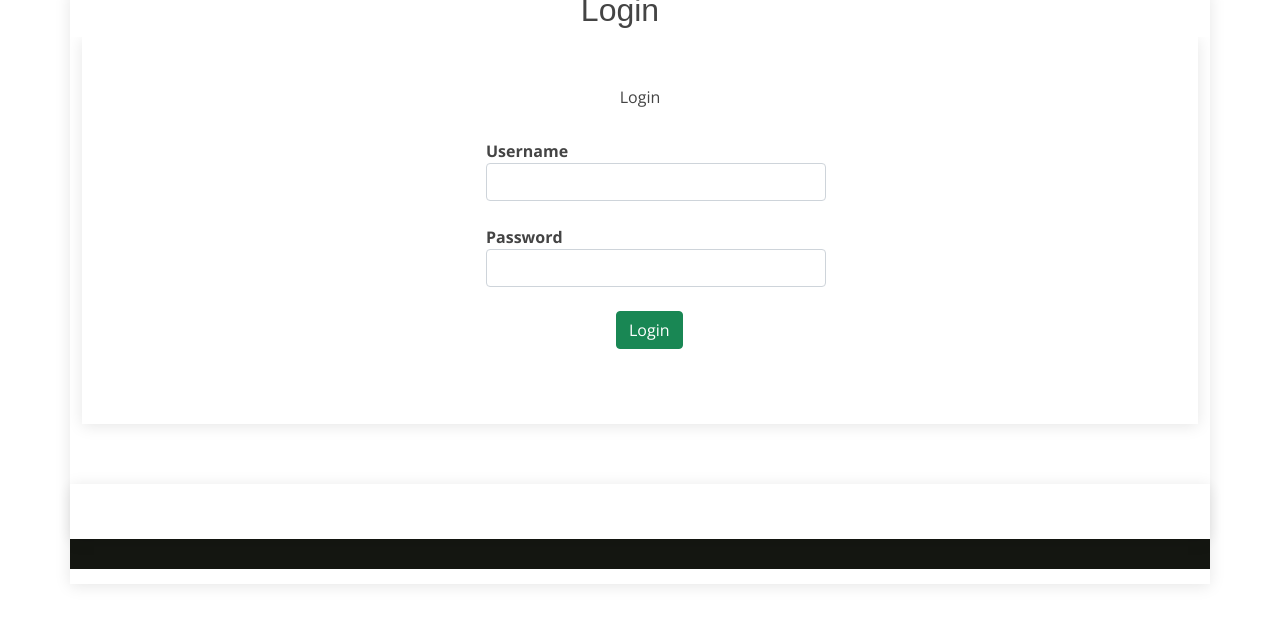
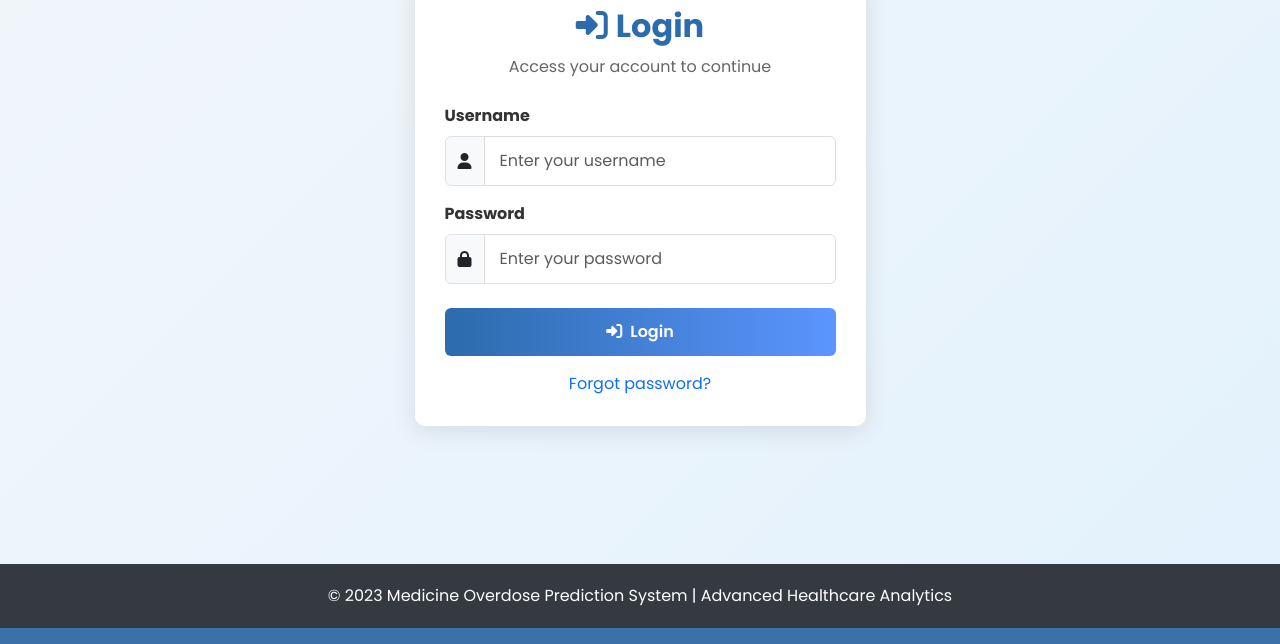
Before and after one commit to Abhishekt03/medicine_overdose_prediction, a Flask app: page /login in a window 1280 px wide. Shown: the part 611-1255 px from the top of the page. Run offline with Flask 3, Linux system fonts and the light colour scheme; some libraries are stand-ins or nearby versions.

Commit message:
Update login.html

```diff
--- a/templates/login.html
+++ b/templates/login.html
@@ -5,272 +5,355 @@
   <meta charset="utf-8">
   <meta content="width=device-width, initial-scale=1.0" name="viewport">
 
-  <title>Medicine Overdose Prediction</title>
-  <meta content="" name="description">
-  <meta content="" name="keywords">
+  <title>Login | Medicine Overdose Prediction</title>
+  <meta content="Login to access the Medicine Overdose Prediction system" name="description">
+  <meta content="medicine overdose, prediction, healthcare, machine learning" name="keywords">
 
   <!-- Favicons -->
   <link href="https://cdn.jsdelivr.net/npm/bootstrap-icons@1.10.5/font/bootstrap-icons.css" rel="stylesheet">
   <link href="https://cdn.jsdelivr.net/npm/aos@2.3.4/dist/aos.css" rel="stylesheet">
-<script src="https://cdn.jsdelivr.net/npm/aos@2.3.4/dist/aos.js"></script>
-
 
   <!-- Google Fonts -->
   <link href="https://fonts.googleapis.com/css?family=Open+Sans:300,300i,400,400i,600,600i,700,700i|Roboto:300,300i,400,400i,500,500i,600,600i,700,700i|Poppins:300,300i,400,400i,500,500i,600,600i,700,700i" rel="stylesheet">
 
-  <!-- Vendor CSS Files -->
-  <link href="../static/vendor/animate.css/animate.min.css" rel="stylesheet">
-  <link href="../static/vendor/aos/aos.css" rel="stylesheet">
-  <link href="../static/vendor/bootstrap/css/bootstrap.min.css" rel="stylesheet">
-  <link href="../static/vendor/bootstrap-icons/bootstrap-icons.css" rel="stylesheet">
-  <link href="../static/vendor/boxicons/css/boxicons.min.css" rel="stylesheet">
-  <link href="../static/vendor/glightbox/css/glightbox.min.css" rel="stylesheet">
-  <link href="../static/vendor/remixicon/remixicon.css" rel="stylesheet">
-  <link href="../static/vendor/swiper/swiper-bundle.min.css" rel="stylesheet">
+  <!-- Bootstrap CSS -->
+  <link href="https://cdn.jsdelivr.net/npm/bootstrap@5.3.0/dist/css/bootstrap.min.css" rel="stylesheet">
 
-  <!-- Template Main CSS File -->
-  <link href="../static/css/style5.css" rel="stylesheet">
+  <!-- Font Awesome -->
+  <link rel="stylesheet" href="https://cdnjs.cloudflare.com/ajax/libs/font-awesome/6.4.0/css/all.min.css">
 
-  <!-- =======================================================
-  * Template Name: Company - v4.6.1
-  * Template URL: https://bootstrapmade.com/company-free-html-bootstrap-template/
-  * Author: BootstrapMade.com
-  * License: https://bootstrapmade.com/license/
-  ======================================================== -->
+  <style>
+    :root {
+      --primary: #2c6bac;
+      --secondary: #5b95ff;
+      --accent: #21cbff;
+      --light: #f8f9fa;
+      --dark: #343a40;
+      --success: #28a745;
+    }
+
+    body {
+      font-family: 'Poppins', sans-serif;
+      background: linear-gradient(135deg, #f5f7fa 0%, #e3f2fd 100%);
+      color: #333;
+      min-height: 100vh;
+    }
+
+    .header {
+      background: linear-gradient(to right, var(--primary), var(--secondary));
+      color: white;
+      padding: 15px 0;
+      box-shadow: 0 4px 12px rgba(0, 0, 0, 0.1);
+    }
+
+    .navbar {
+      background: white;
+      box-shadow: 0 2px 10px rgba(0, 0, 0, 0.1);
+    }
+
+    .navbar-nav .nav-link {
+      color: var(--dark);
+      font-weight: 500;
+      padding: 0.8rem 1rem;
+      transition: all 0.3s;
+    }
+
+    .navbar-nav .nav-link:hover {
+      color: var(--primary);
+      background: rgba(43, 107, 172, 0.1);
+      border-radius: 4px;
+    }
+
+    .hero-section {
+      background: url('https://images.unsplash.com/photo-1576091160399-112ba8d25d1f?ixlib=rb-4.0.3&auto=format&fit=crop&w=1920&q=80') no-repeat center center;
+      background-size: cover;
+      padding: 100px 0;
+      position: relative;
+    }
+
+    .hero-section::before {
+      content: '';
+      position: absolute;
+      top: 0;
+      left: 0;
+      right: 0;
+      bottom: 0;
+      background: rgba(43, 107, 172, 0.85);
+    }
+
+    .hero-content {
+      position: relative;
+      z-index: 1;
+      color: white;
+    }
+
+    .login-container {
+      background: white;
+      border-radius: 10px;
+      box-shadow: 0 5px 25px rgba(0, 0, 0, 0.1);
+      padding: 30px;
+      margin: -70px auto 50px;
+      position: relative;
+      z-index: 10;
+    }
+
+    .login-header {
+      text-align: center;
+      margin-bottom: 25px;
+    }
+
+    .login-header h2 {
+      color: var(--primary);
+      font-weight: 700;
+      margin-bottom: 10px;
+    }
+
+    .login-header p {
+      color: #666;
+    }
+
+    .form-control {
+      border: 1px solid #ddd;
+      border-radius: 6px;
+      padding: 12px 15px;
+      transition: all 0.3s;
+    }
+
+    .form-control:focus {
+      border-color: var(--secondary);
+      box-shadow: 0 0 0 0.2rem rgba(91, 149, 255, 0.25);
+    }
+
+    .btn-login {
+      background: linear-gradient(to right, var(--primary), var(--secondary));
+      color: white;
+      border: none;
+      padding: 12px 30px;
+      border-radius: 6px;
+      font-weight: 600;
+      transition: all 0.3s;
+      width: 100%;
+    }
+
+    .btn-login:hover {
+      transform: translateY(-2px);
+      box-shadow: 0 4px 10px rgba(43, 107, 172, 0.3);
+    }
+
+    .info-card {
+      background: linear-gradient(135deg, #e3f2fd 0%, #bbdefb 100%);
+      border-radius: 8px;
+      padding: 20px;
+      margin-top: 20px;
+      border-left: 4px solid var(--primary);
+    }
+
+    .info-card h5 {
+      color: var(--primary);
+      margin-bottom: 10px;
+    }
+
+    footer {
+      background: var(--dark);
+      color: white;
+      padding: 20px 0;
+      margin-top: 40px;
+    }
+
+    @media (max-width: 768px) {
+      .login-container {
+        margin: 30px auto;
+        padding: 20px;
+      }
+    }
+  </style>
 </head>
 
 <body>
 
-  <!-- ======= Top Bar ======= -->
-  <div id="topbar" class="d-flex align-items-center fixed-top">
-    <div class="container d-flex justify-content-center justify-content-md-between">
+  <!-- ======= Header ======= -->
+  <header class="header">
+    <div class="container">
+      <div class="row align-items-center">
+        <div class="col-md-6">
+          <h1 class="mb-0">Medicine Overdose Prediction</h1>
+        </div>
+        <div class="col-md-6 text-md-right">
+          <p class="mb-0"><i class="fas fa-pills mr-2"></i>Intelligent Healthcare Solutions</p>
+        </div>
+      </div>
+    </div>
+  </header>
 
+  <!-- Navigation -->
+  <nav class="navbar navbar-expand-lg navbar-light sticky-top">
+    <div class="container">
+      <button class="navbar-toggler" type="button" data-bs-toggle="collapse" data-bs-target="#navbarNav" aria-controls="navbarNav" aria-expanded="false" aria-label="Toggle navigation">
+        <span class="navbar-toggler-icon"></span>
+      </button>
+      <div class="collapse navbar-collapse" id="navbarNav">
+        <ul class="navbar-nav ms-auto">
+          <li class="nav-item">
+            <a class="nav-link" href="{{ url_for('first')}}"><i class="fas fa-home mr-1"></i> Home</a>
+          </li>
+          <li class="nav-item">
+            <a class="nav-link" href="{{ url_for('home')}}"><i class="fas fa-diagnoses mr-1"></i> Prediction</a>
+          </li>
+          <li class="nav-item">
+            <a class="nav-link" href="{{ url_for('precautions')}}"><i class="fas fa-shield-alt mr-1"></i> Precautions</a>
+          </li>
+          <li class="nav-item">
+            <a class="nav-link active" href="#"><i class="fas fa-sign-in-alt mr-1"></i> Login</a>
+          </li>
+        </ul>
+      </div>
+    </div>
+  </nav>
 
+  <!-- Hero Section -->
+  <section class="hero-section">
+    <div class="container hero-content">
+      <div class="row">
+        <div class="col-lg-8 mx-auto text-center">
+          <h1 class="display-4 fw-bold">Medicine Overdose Prediction</h1>
+          <p class="lead">Advanced machine learning approaches for predicting medication overdose risks</p>
+        </div>
+      </div>
+    </div>
+  </section>
 
+  <!-- Login Section -->
+  <section class="py-5">
+    <div class="container">
+      <div class="row justify-content-center">
+        <div class="col-md-6 col-lg-5">
+          <div class="login-container" data-aos="fade-up">
+            <div class="login-header">
+              <h2><i class="fas fa-sign-in-alt me-2"></i>Login</h2>
+              <p>Access your account to continue</p>
+            </div>
+
+            <form id="loginForm">
+              <div class="mb-3">
+                <label for="username" class="form-label"><strong>Username</strong></label>
+                <div class="input-group">
+                  <span class="input-group-text"><i class="fas fa-user"></i></span>
+                  <input type="text" class="form-control" id="username" name="username" placeholder="Enter your username" required>
+                </div>
+              </div>
+
+              <div class="mb-4">
+                <label for="password" class="form-label"><strong>Password</strong></label>
+                <div class="input-group">
+                  <span class="input-group-text"><i class="fas fa-lock"></i></span>
+                  <input type="password" class="form-control" id="password" name="password" placeholder="Enter your password" required>
+                </div>
+              </div>
+
+              <div class="d-grid">
+                <button type="button" class="btn btn-login" onclick="login()">
+                  <i class="fas fa-sign-in-alt me-2"></i>Login
+                </button>
+              </div>
+
+              <div class="text-center mt-3">
+                <a href="#" class="text-decoration-none">Forgot password?</a>
+              </div>
+            </form>
+
+            <!-- Info Card -->
 
           </div>
         </div>
-
-  <!-- ======= Header ======= -->
-  <header id="header" class="fixed-top d-flex align-items-cente">
-    <div class="container-fluid container-xl d-flex align-items-center justify-content-lg-between">
-
-      <h1 class="col-lg-8"><a href="index.html"> <span>Medicine Overdose Prediction</span></a></h1>
-      <!-- Uncomment below if you prefer to use an image logo -->
-      <!-- <a href="index.html" class="logo me-auto me-lg-0"><img src="../static/img/logo.png" alt="" class="img-fluid"></a>-->
-
-      <nav id="navbar" class="navbar order-last order-lg-0">
-        <ul>
-          <li><a class="nav-link scrollto" href="{{ url_for('first')}}">Home</a></li>
-
-
-		<li><a class="nav-link scrollto" href="{{ url_for('home')}}">Prediction</a></li>
-
-	    <li><a class="nav-link scrollto" href="{{ url_for('precautions')}}">precautions</a></li>
-
-
-
-           </ul>
-
-
-     </nav>
-
-
-
-
-    </div>
-  </header><!-- End Header -->
-
-
-  <!-- ======= Hero Section ======= -->
-  <section id="hero" class="d-flex align-items-center">
-    <div class="container position-relative text-center text-lg-start" data-aos="zoom-in" data-aos-delay="100">
-      <div class="row">
-        <div class="col-lg-8">
-       <h1><span>Medicine Overdose Prediction through Machine Learning Approaches</span></h1>
-
-
-        </div>
-
-
       </div>
     </div>
   </section>
-  <br><br><br>
 
- <main id="main">
-<!-- ======= About Section ======= -->
-    <section id="about" class="about">
-      <div class="container" data-aos="fade-up">
+  <!-- Footer -->
+  <footer class="text-center">
+    <div class="container">
+      <p class="mb-0">© 2023 Medicine Overdose Prediction System | Advanced Healthcare Analytics</p>
+    </div>
+  </footer>
 
-        <div class="row">
-          <div class="col-lg-6 order-1 order-lg-2" data-aos="zoom-in" data-aos-delay="100">
-
-          </div>
-         <div class="col-lg-4 ml-auto" style="margin-left:360px;">
-            <center><h2>Login</h2></center>
-			 </div>
-
-
-
-
-
-    <section id="book-a-table" class="book-a-table">
-      <div class="container" data-aos="fade-up">
-
-
-          <head>
-
-
-
+  <!-- Bootstrap & Vendor JS -->
+  <script src="https://cdn.jsdelivr.net/npm/bootstrap@5.3.0/dist/js/bootstrap.bundle.min.js"></script>
+  <script src="https://cdn.jsdelivr.net/npm/aos@2.3.4/dist/aos.js"></script>
 
   <script>
-      addEventListener("load", function () {
-        setTimeout(hideURLbar, 0);
-    }, false);
-
-    function hideURLbar() {
-        window.scrollTo(0, 1);
-    }
+    // Initialize AOS animations
+    AOS.init({
+      duration: 800,
+      easing: 'ease-in-out',
+      once: true
+    });
 
     // Define multiple username-password pairs
     const validCredentials = {
       "satish": "1234",
       "abhi": "hello",
-        "savitri": "234",
-        // Add more username-password pairs as needed
+      "savitri": "234"
     };
 
     function login() {
-        var uname = document.getElementById("uname").value;
-        var pwd = document.getElementById("pwd").value;
+      const username = document.getElementById("username").value;
+      const password = document.getElementById("password").value;
+
+      if (!username || !password) {
+        showAlert("Please enter both username and password.", "danger");
+        return;
+      }
 
       // Check if the entered username and password match any pair
-        if (validCredentials[uname] === pwd) {
-            alert("Login Success!");
+      if (validCredentials[username] === password) {
+        showAlert("Login successful! Redirecting...", "success");
+
+        // Simulate redirect after a brief delay
+        setTimeout(() => {
           window.location = "{{url_for('upload')}}";
-            return false;
+        }, 1500);
       } else {
-            alert("Invalid Credentials!");
+        showAlert("Invalid username or password. Please try again.", "danger");
       }
     }
 
+    function showAlert(message, type) {
+      // Remove any existing alerts
+      const existingAlert = document.getElementById("loginAlert");
+      if (existingAlert) {
+        existingAlert.remove();
+      }
 
+      // Create alert element
+      const alertDiv = document.createElement("div");
+      alertDiv.id = "loginAlert";
+      alertDiv.className = `alert alert-${type} alert-dismissible fade show`;
+      alertDiv.innerHTML = `
+        ${message}
+        <button type="button" class="btn-close" data-bs-dismiss="alert"></button>
+      `;
 
+      // Insert alert before the form
+      const form = document.getElementById("loginForm");
+      form.parentNode.insertBefore(alertDiv, form);
 
+      // Auto dismiss after 5 seconds
+      setTimeout(() => {
+        if (document.getElementById("loginAlert")) {
+          document.getElementById("loginAlert").remove();
+        }
+      }, 5000);
+    }
 
+    // Allow submitting form with Enter key
+    document.getElementById("password").addEventListener("keypress", function(event) {
+      if (event.key === "Enter") {
+        event.preventDefault();
+        login();
+      }
+    });
   </script>
-
-</head>
-
- <body id="page-top">
-
-
-
-
-  <!-- Portfolio Section -->
-  <section class="page-section portfolio" id="portfolio">
-
-      <br>
-	  <br>
-      <!-- Portfolio Section Heading -->
-
-      <!-- Icon Divider -->
-
- <div class="section-title">
-
-         <center> <p>Login</p></center>
-        </div>
-      <!-- Portfolio Grid Items -->
-      <div class="row">
-
-        <!-- Portfolio Item 1 -->
-        <div class="col-md-6 col-lg-4" style="margin-left:380px">
-		 <div class="control-group">
-			      <!-- Username -->
-
-			      <label class="control-label"   for="username"><b>Username</b></label>
-			      <div class="controls">
-			        <input type="text" id="uname" name="uname" placeholder="" class="form-control">
-
-				  </div>
-			    </div>
-			    <div class="control-group">
-			      <!-- Password-->
-				  </br>
-			      <label class="control-label"  for="password"><b>Password</b></label>
-			      <div class="controls">
-			        <input type="password" id="pwd" name="pwd" placeholder="" class="form-control">
-
-				  </div>
-			    </div>
-				 <div class="col-md-6 col-lg-4" style="margin-left:-150px">
-			    <div class="control-group">
-			      <!-- Button -->
-				  <br>
-			      <div class="controls">
-
-			        <input type="button" class="btn btn-success" value="Login" style="margin-left: 280px" onclick="login()">
-
-				  </div>
-			    </div>
-				 </div>
-  </div>
-  </div>
-
-
-  </section>
-
-
-
 
 </body>
 
-
-
-
-      </div>
-    </section><!-- End Book A Table Section -->
-
-    <!-- ======= Testimonials Section ======= -->
-    <!-- End Gallery Section -->
-
-    <!-- ======= Chefs Section ======= -->
-    <!-- End #main -->
-
-  <!-- ======= Footer ======= -->
-  <footer id="footer">
-
-
-    <div class="container">
-      <div class="copyright">
-
-      </div>
-      <div class="credits">
-        <!-- All the links in the footer should remain intact. -->
-        <!-- You can delete the links only if you purchased the pro version. -->
-        <!-- Licensing information: https://bootstrapmade.com/license/ -->
-        <!-- Purchase the pro version with working PHP/AJAX contact form: https://bootstrapmade.com/restaurantly-restaurant-template/ -->
-
-      </div>
-    </div>
-  </footer><!-- End Footer -->
-
-  <div id="preloader"></div>
-  <a href="#" class="back-to-top d-flex align-items-center justify-content-center"><i class="bi bi-arrow-up-short"></i></a>
-
-  <!-- Vendor JS Files -->
- <script src="../static/vendor/aos/aos.js"></script>
-  <script src="../static/vendor/bootstrap/js/bootstrap.bundle.min.js"></script>
-  <script src="../static/vendor/glightbox/js/glightbox.min.js"></script>
-  <script src="../static/vendor/isotope-layout/isotope.pkgd.min.js"></script>
-  <script src="../static/vendor/php-email-form/validate.js"></script>
-  <script src="../static/vendor/swiper/swiper-bundle.min.js"></script>
-
-  <!-- Template Main JS File -->
-  <script src="../static/js/main.js"></script>
-
-</body>
-
-
 </html>
```
Lines whose indentation alone changed are shown as unchanged.
